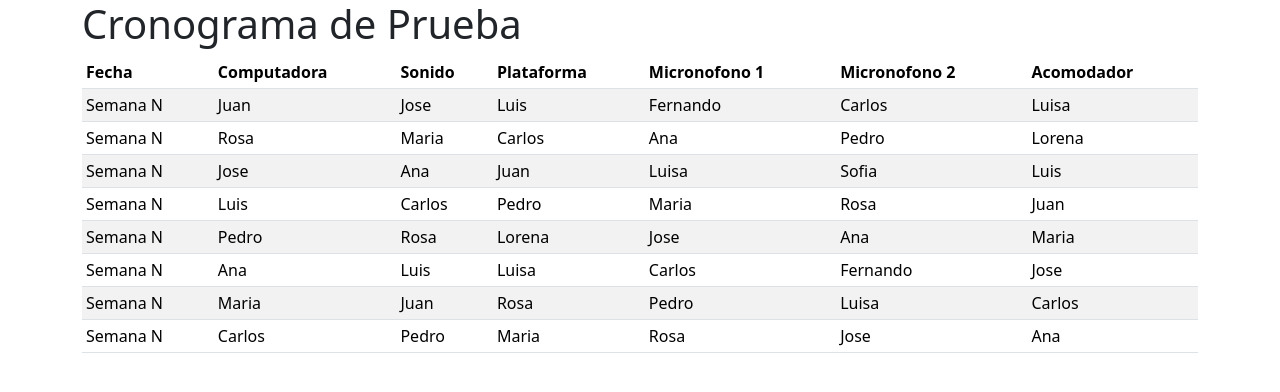
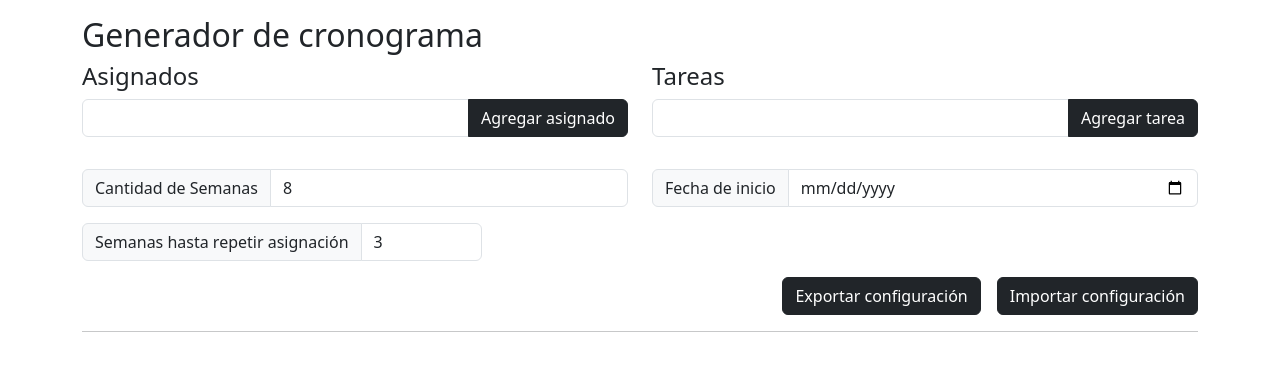
Before and after one commit to Polo123456789/asignacion-tareas, a Vue app: page / in a window 1280 px wide. Shown: the top 392 px of the page. Built offline with nearby package versions, Linux system fonts and the light colour scheme.

Commit message:
(+) UI para usar el algoritmo

```diff
--- a/src/App.vue
+++ b/src/App.vue
@@ -1,34 +1,229 @@
 <script setup lang="ts">
 
-import {ref} from 'vue';
+import {ref, toRaw} from 'vue';
 
 import {generateChronogram} from './generate-chronogram';
 import {Week, Individual, Task} from './types';
-import {mockTasks, mockPeople} from './chronogram-mock-data'
 
-// TODO:
-// * Agregar la nota que se encuentra en el cronograma normal
-// * Add the UI to manage tasks and people
-// * Add the autoincrementing weeks based on user input
-// * Add a button to print the chronogram
-// * Add the ability to export the chronogram to a CSV file
-// * Add the ability to move weeks up and down
+import { useLocalStorage } from './composables/useLocalStorage';
 
-const tasks = ref<Task[]>(mockTasks);
-const people = ref<Individual[]>(mockPeople);
-const chronogram = ref<Week[]>(generateChronogram(mockPeople, mockTasks, 8));
+const tasks = useLocalStorage<Task[]>('tasks', []);
+const people = useLocalStorage<Individual[]>('people', []);
+const weeks = useLocalStorage<number>('weeks', 8);
+const startDate = ref(new Date());
+const chronogram = useLocalStorage<Week[]>('chronogram', []);
+const weeksTilAssigmentRepeat = useLocalStorage<number>('weeksTilAssigmentRepeat', 3);
 
-console.log(chronogram.value)
+const inputTask = ref<Task>('');
+
+const addTask = () => {
+    if (inputTask.value.trim() === '') {
+        return;
+    }
+
+    tasks.value.push(inputTask.value);
+    inputTask.value = '';
+}
+
+const inputIndividualName = ref('');
+
+const addIndividual = () => {
+    if (inputIndividualName.value.trim() === '') {
+        return;
+    }
+
+    people.value.push({
+        name: inputIndividualName.value,
+        canDo: []
+    });
+    inputIndividualName.value = '';
+}
+
+const toggleIndividualTask = (individual: Individual, task: Task) => {
+    if (individual.canDo.includes(task)) {
+        individual.canDo = individual.canDo.filter((t) => t !== task);
+    } else {
+        individual.canDo.push(task);
+    }
+}
+
+const individualCanDoTask = (individual: Individual, task: Task) => {
+    return individual.canDo.includes(task);
+}
+
+const dateInput = ref<HTMLInputElement | null>(null);
+const setDate = () => {
+    if (!dateInput.value) {
+        alert('Alguien se encargó de borrar el input de fecha. No debería pasar esto.');
+        return;
+    }
+    // Adjust for locale GMT-0600 (Central Standard Time)}
+    startDate.value = new Date(dateInput.value.value + 'T00:00:00-06:00');
+}
+
+const getWeekTextDescription = (weeksFromStart: number) => {
+    const start = new Date(startDate.value);
+    start.setDate(start.getDate() + weeksFromStart * 7);
+    const end = new Date(start);
+    end.setDate(end.getDate() + 6);
+    return `Semana del ${start.getDate()}/${start.getMonth() + 1} al ${end.getDate()}/${end.getMonth() + 1}`;
+}
+
+const runChronogramGenerator  = () => {
+    chronogram.value = generateChronogram(toRaw(people.value),
+                                          toRaw(tasks.value),
+                                          weeks.value,
+                                          weeksTilAssigmentRepeat.value);
+}
+
+const printChronogram = () => {
+    alert('Recuerde colocar la hoja en orientación horizontal antes de imprimir.');
+    window.print();
+}
+
+const clearChronogram = () => {
+    chronogram.value = [];
+}
+
+const weekUp = (index: number) => {
+    if (index === 0) {
+        return;
+    }
+
+    const temp = chronogram.value[index - 1];
+    chronogram.value[index - 1] = chronogram.value[index];
+    chronogram.value[index] = temp;
+}
+
+const weekDown = (index: number) => {
+    if (index === chronogram.value.length - 1) {
+        return;
+    }
+
+    const temp = chronogram.value[index + 1];
+    chronogram.value[index + 1] = chronogram.value[index];
+    chronogram.value[index] = temp;
+}
+
+const exportConfig = () => {
+    const config = {
+        tasks: tasks.value,
+        people: people.value,
+        weeks: weeks.value,
+        weeksTilAssigmentRepeat: weeksTilAssigmentRepeat.value
+    };
+
+    navigator.clipboard.writeText(JSON.stringify(config, null, 2)).then(() => {
+        alert('Configuración copiada al portapapeles');
+    }).catch(() => {
+        alert('No se pudo copiar la configuración al portapapeles');
+    });
+}
+
+const importConfig = () => {
+    const config = prompt('Pega el JSON aquí');
+    if (!config) {
+        return;
+    }
+
+    try {
+        const parsed = JSON.parse(config);
+        tasks.value = parsed.tasks;
+        people.value = parsed.people;
+        weeks.value = parsed.weeks;
+        weeksTilAssigmentRepeat.value = parsed.weeksTilAssigmentRepeat;
+    } catch (e) {
+        alert('No se pudo importar el JSON');
+    }
+}
 
 </script>
 
 <template>
     <div class="container">
-        <div class="dont-print">
-            <h1>Cronograma de Prueba</h1>
+        <div class="dont-print mt-3 mb-3">
+            <h2>Generador de cronograma</h2>
+            <div class="row mb-3">
+                <div class="col">
+                    <h4>Asignados</h4>
+                    <div class="input-group mb-3">
+                        <input type="text" class="form-control" v-model="inputIndividualName" @keyup.enter="addIndividual">
+                        <button class="btn btn-dark" @click="addIndividual">
+                            Agregar asignado
+                        </button>
+                    </div>
+                    <ul class="list-group">
+                        <li class="list-group-item d-flex" v-for="person, index in people" :key="index">
+                            <details>
+                                <summary>{{ person.name }}</summary>
+                                <ul class="list-group list-group-flush w-100">
+                                    <li class="list-group-item d-flex gap-3" v-for="task, index in tasks" :key="index">
+                                        <input type="checkbox" :checked="individualCanDoTask(person, task)" @change="toggleIndividualTask(person, task)">
+                                        <label :for="task" @click="toggleIndividualTask(person, task)">{{ task }}</label>
+                                    </li>
+                                </ul>
+                            </details>
+                            <span class="ms-auto badge bg-danger h-100" @click="people.splice(index, 1)">X</span>
+                        </li>
+                    </ul>
+                </div>
+                <div class="col">
+                    <h4>Tareas</h4>
+                    <div class="input-group mb-3">
+                        <input type="text" class="form-control" v-model="inputTask" @keyup.enter="addTask">
+                        <button class="btn btn-dark" @click="addTask">
+                            Agregar tarea
+                        </button>
+                    </div>
+                    <ul class="list-group">
+                        <li class="list-group-item d-flex" v-for="task, index in tasks" :key="index">
+                            {{ task }} <span class="ms-auto badge bg-danger" @click="tasks.splice(index, 1)">X</span>
+                        </li>
+                    </ul>
+                </div>
+            </div>
+            <div class="row">
+                <div class="col">
+                    <div class="input-group mb-3">
+                        <label for="weeks" class="input-group-text">Cantidad de Semanas</label>
+                        <input type="number" class="form-control" id="weeks" v-model="weeks">
+                    </div>
+                </div>
+                <div class="col">
+                    <div class="input-group mb-3">
+                        <label for="startDate" class="input-group-text">Fecha de inicio</label>
+                        <input type="date" class="form-control" id="startDate" ref="dateInput" @change="setDate()">
+                    </div>
+                </div>
+            </div>
+            <div class="mb-3">
+                <div class="input-group mb-3" style="max-width: 400px;" >
+                    <label for="weeksTilAssigmentRepeat" class="input-group-text">Semanas hasta repetir asignación</label>
+                    <input type="number" class="form-control" id="weeksTilAssigmentRepeat" v-model="weeksTilAssigmentRepeat">
+                </div>
+            </div>
+            <div class="d-flex justify-content-right gap-3" >
+                <template v-if="tasks.length != 0 && people.length != 0">
+                    <button class="btn btn-dark" @click="runChronogramGenerator">
+                        Generar cronograma
+                    </button>
+                    <button class="btn btn-dark" @click="printChronogram">
+                        Imprimir cronograma
+                    </button>
+                    <button class="btn btn-danger" @click="clearChronogram">
+                        Limpiar cronograma
+                    </button>
+                </template>
+                <button class="ms-auto btn btn-dark" @click="exportConfig">
+                    Exportar configuración
+                </button>
+                <button class="btn btn-dark" @click="importConfig">
+                    Importar configuración
+                </button>
+            </div>
+            <hr/>
         </div>
-
-        <table class="table table-striped table-sm">
+        <table class="table table-striped table-sm" v-if="chronogram.length != 0">
             <thead>
                 <tr>
                     <th>Fecha</th>
@@ -39,15 +234,28 @@ console.log(chronogram.value)
             </thead>
             <tbody>
                 <tr v-for="week, index in chronogram" :key="index">
-                    <td>Semana N</td>
+                    <td>{{ getWeekTextDescription(index) }}</td>
                     <td v-for="task, index in week" :key="index">
                         {{ task.assignedTo }}
+                    </td>
+                    <!-- Make buttons for moving rows up and down -->
+                    <td class="dont-print">
+                        <button class="btn btn-dark" @click="weekUp(index)">
+                            &uarr;
+                        </button>
+                        &nbsp;
+                        <button class="btn btn-dark" @click="weekDown(index)">
+                            &darr;
+                        </button>
                     </td>
                 </tr>
             </tbody>
         </table>
         <p class="just-print">
-            <b>Nota:</b> Lorem ipsum dolor, sit amet consectetur adipisicing elit. Odio officiis est neque culpa eos temporibus dolore beatae? Aperiam itaque eaque cum, repellat maxime quod, architecto ipsam necessitatibus doloribus hic adipisci!
+            <b>Nota:</b> Los hermanos asignados en seccion de Zoom seran los
+            encargados de abrir las sesiones de predicacion entre semana y las
+            fechas indicadas. Acomodador zoom sera el encargado de enviar la
+            asistencia a JOSUE ORELLANA
         </p>
     </div>
 </template>
--- /dev/null
+++ b/src/composables/useLocalStorage.ts
@@ -0,0 +1,17 @@
+import { ref, watch } from 'vue'
+
+export const useLocalStorage = <T>(key: string, defaultValue: T) => {
+    const ls = window.localStorage;
+    const data = ref<T>(defaultValue);
+    const dataJson = ls.getItem(key);
+
+    if (dataJson) {
+        data.value = JSON.parse(dataJson);
+    }
+
+    watch(data, () => {
+        ls.setItem(key, JSON.stringify(data.value));
+    },{ deep: true });
+
+    return data;
+}
```
